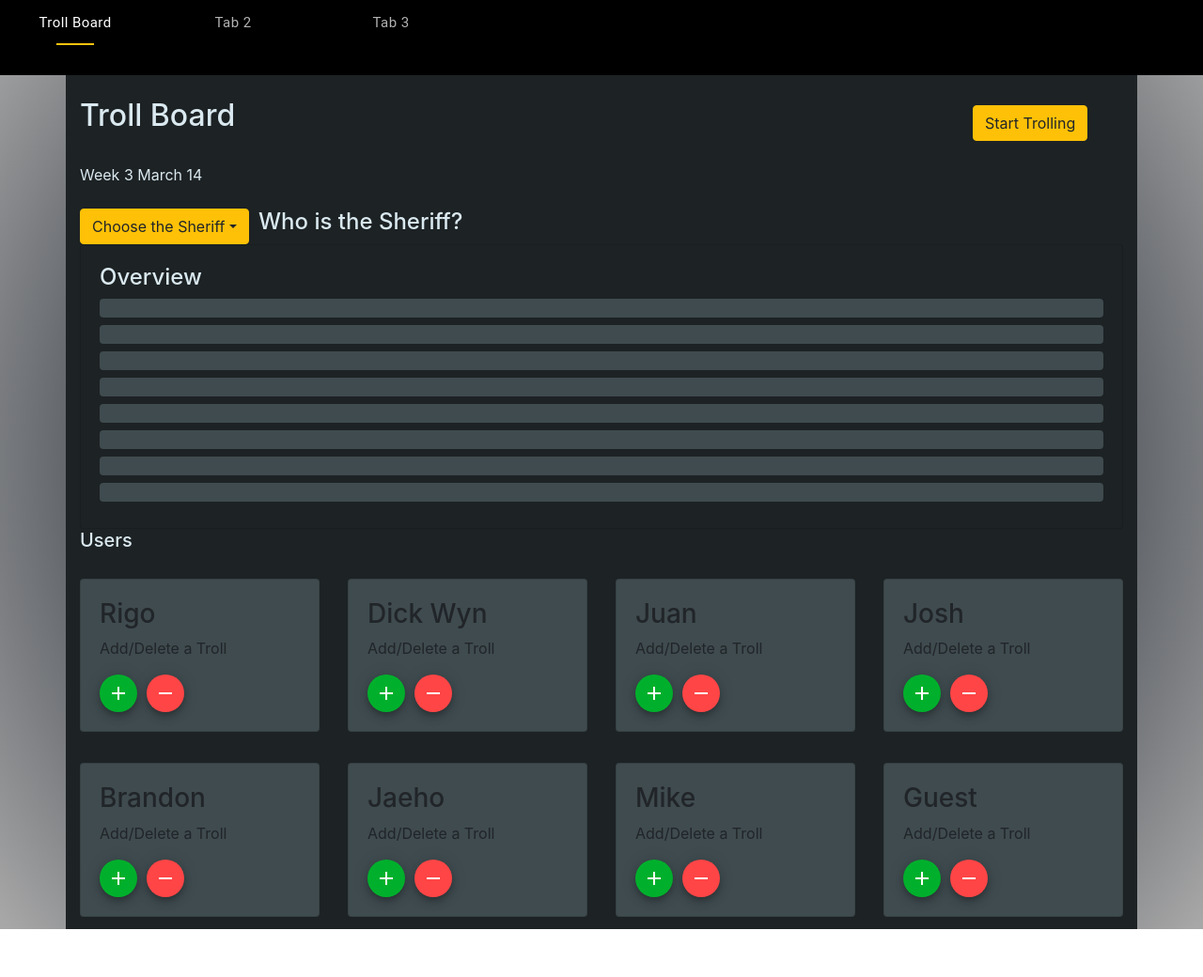
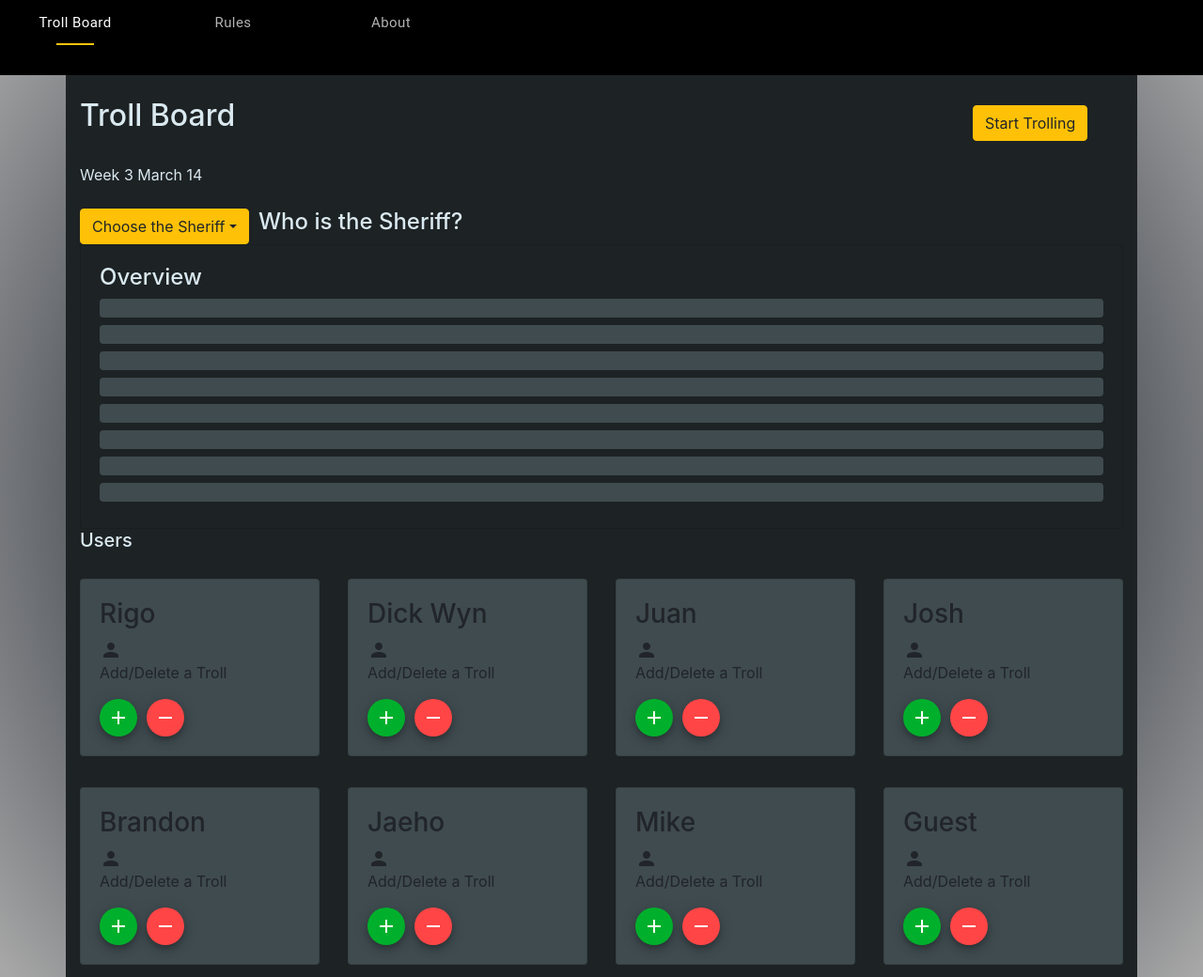
Before and after one commit to mikewarden/troll_board, a Gatsby site: page /app in a window 1280 px wide. Shown: the whole page at 94% size. Before the commit the page ends 989 px from the top, so only its background shows below. Built offline with nearby package versions, Linux system fonts and the light colour scheme; Gatsby itself is replaced by a stand-in of ours.

Commit message:
added Person icon as default car image and modified navbar.

```diff
--- a/src/components/card.js
+++ b/src/components/card.js
@@ -6,6 +6,7 @@ import Button from 'react-bootstrap/Button'
 import Fab from '@material-ui/core/Fab'
 import AddIcon from '@material-ui/icons/Add';
 import RemoveIcon from '@material-ui/icons/Remove';
+import PersonIcon from '@material-ui/icons/Person';
 
 const UserCard = (props) => {
     const addDeleteText = "Add/Delete a Troll";
@@ -13,6 +14,7 @@ const UserCard = (props) => {
         <Card style={styles.cardRowStyle}>
                             <Card.Body>
                                 <h3>{props.name}</h3>
+                                {props.userPic}
                                 <p>{addDeleteText}</p>
                                 <Fab size="small" style={styles.addButtonStyle} color="primary" aria-label="add" onClick={props.increment}>
                                     <AddIcon />
@@ -20,7 +22,7 @@ const UserCard = (props) => {
                                 <Fab size="small" style={styles.minusButtonStyle} color="primary" aria-label="add" onClick={props.decrement}>
                                     <RemoveIcon />
                                 </Fab>
-                                <img src={props.userPic}></img>
+
                             </Card.Body>
                         </Card>
     )
--- a/src/components/navbar.js
+++ b/src/components/navbar.js
@@ -63,8 +63,8 @@ const Navbar = () => {
       <div className={classes.demo2}>
         <StyledTabs value={value} onChange={handleChange} aria-label="styled tabs example">
           <StyledTab label="Troll Board" />
-          <StyledTab label="Tab 2" />
-          <StyledTab label="Tab 3" />
+          <StyledTab label="Rules" />
+          <StyledTab label="About" />
         </StyledTabs>
         <Typography className={classes.padding} />
       </div>
--- a/src/pages/app.js
+++ b/src/pages/app.js
@@ -9,6 +9,7 @@ import Card from 'react-bootstrap/Card'
 import Button from 'react-bootstrap/Button'
 import Fab from '@material-ui/core/Fab'
 import AddIcon from '@material-ui/icons/Add'
+import PersonIcon from '@material-ui/icons/Person'
 import TrollChart from '../components/barChart'
 import UserCard from '../components/card'
 import SheriffMenu from '../components/dropdown'
@@ -139,6 +140,7 @@ const App = (props) => {
                             name="Rigo"
                             increment={incrementBar1}
                             decrement={decrementBar1}
+                            userPic={<PersonIcon />}
                         />
                     </Col>
                     <Col>
@@ -146,6 +148,7 @@ const App = (props) => {
                             name="Dick Wyn"
                             increment={incrementBar2}
                             decrement={decrementBar2}
+                            userPic={<PersonIcon />}
                             />
                     </Col>
                     <Col>
@@ -153,6 +156,7 @@ const App = (props) => {
                             name="Juan"
                             increment={incrementBar3}
                             decrement={decrementBar3}
+                            userPic={<PersonIcon />}
                         />
                     </Col>
                     <Col>
@@ -160,6 +164,7 @@ const App = (props) => {
                             name="Josh"
                             increment={incrementBar4}
                             decrement={decrementBar4}
+                            userPic={<PersonIcon />}
                         />
                     </Col>
                 </Row>
@@ -169,6 +174,7 @@ const App = (props) => {
                             name="Brandon"
                             increment={incrementBar5}
                             decrement={decrementBar5}
+                            userPic={<PersonIcon />}
                         />
                     </Col>
                     <Col>
@@ -176,6 +182,7 @@ const App = (props) => {
                             name="Jaeho"
                             increment={incrementBar6}
                             decrement={decrementBar6}
+                            userPic={<PersonIcon />}
                         />
                     </Col>
                     <Col>
@@ -183,6 +190,7 @@ const App = (props) => {
                             name="Mike"
                             increment={incrementBar7}
                             decrement={decrementBar7}
+                            userPic={<PersonIcon />}
                             />
                     </Col>
                     <Col>
@@ -190,6 +198,7 @@ const App = (props) => {
                             name="Guest"
                             increment={incrementBar8}
                             decrement={decrementBar8}
+                            userPic={<PersonIcon />}
                             />
                     </Col>
                 </Row>
```
